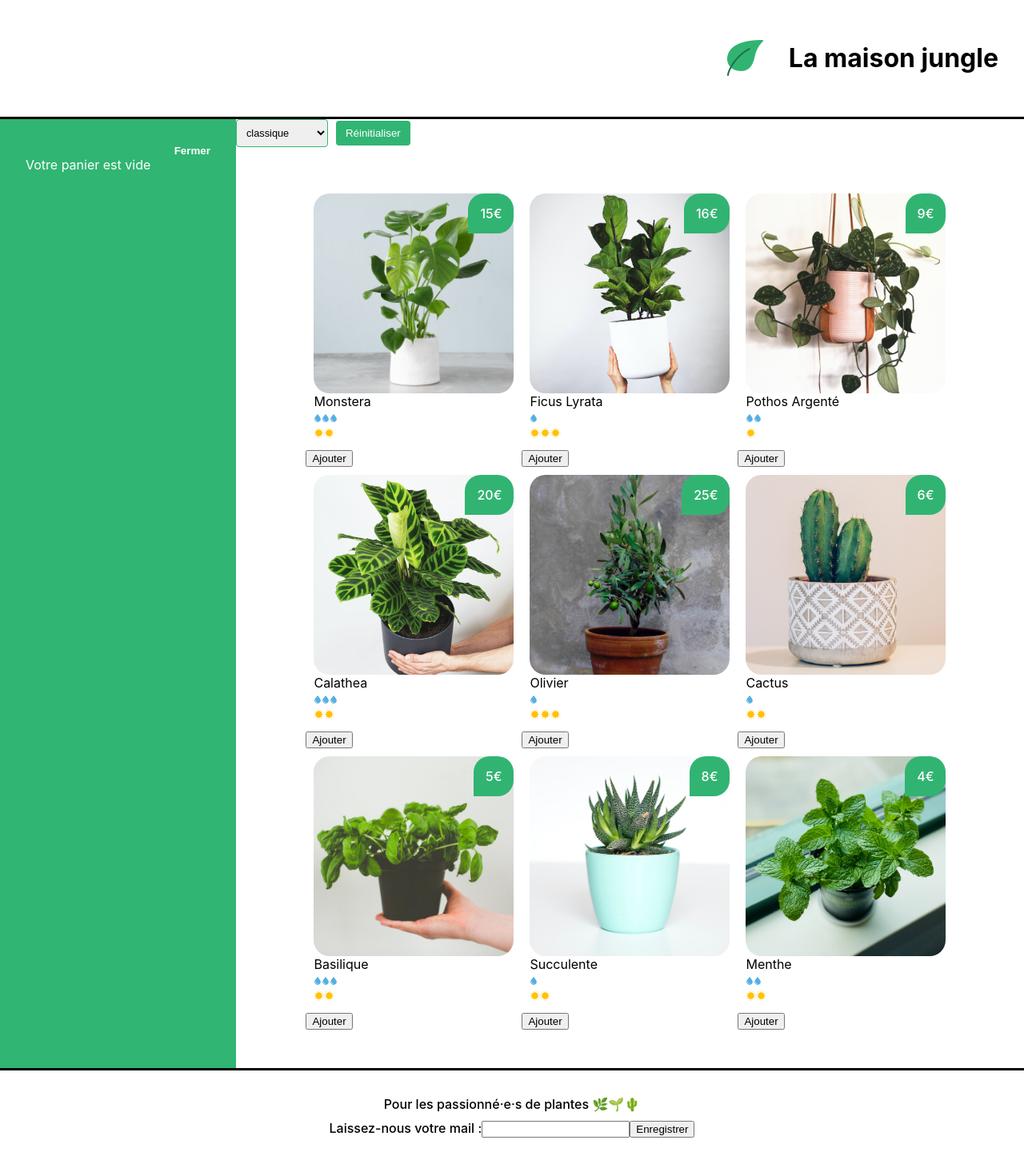
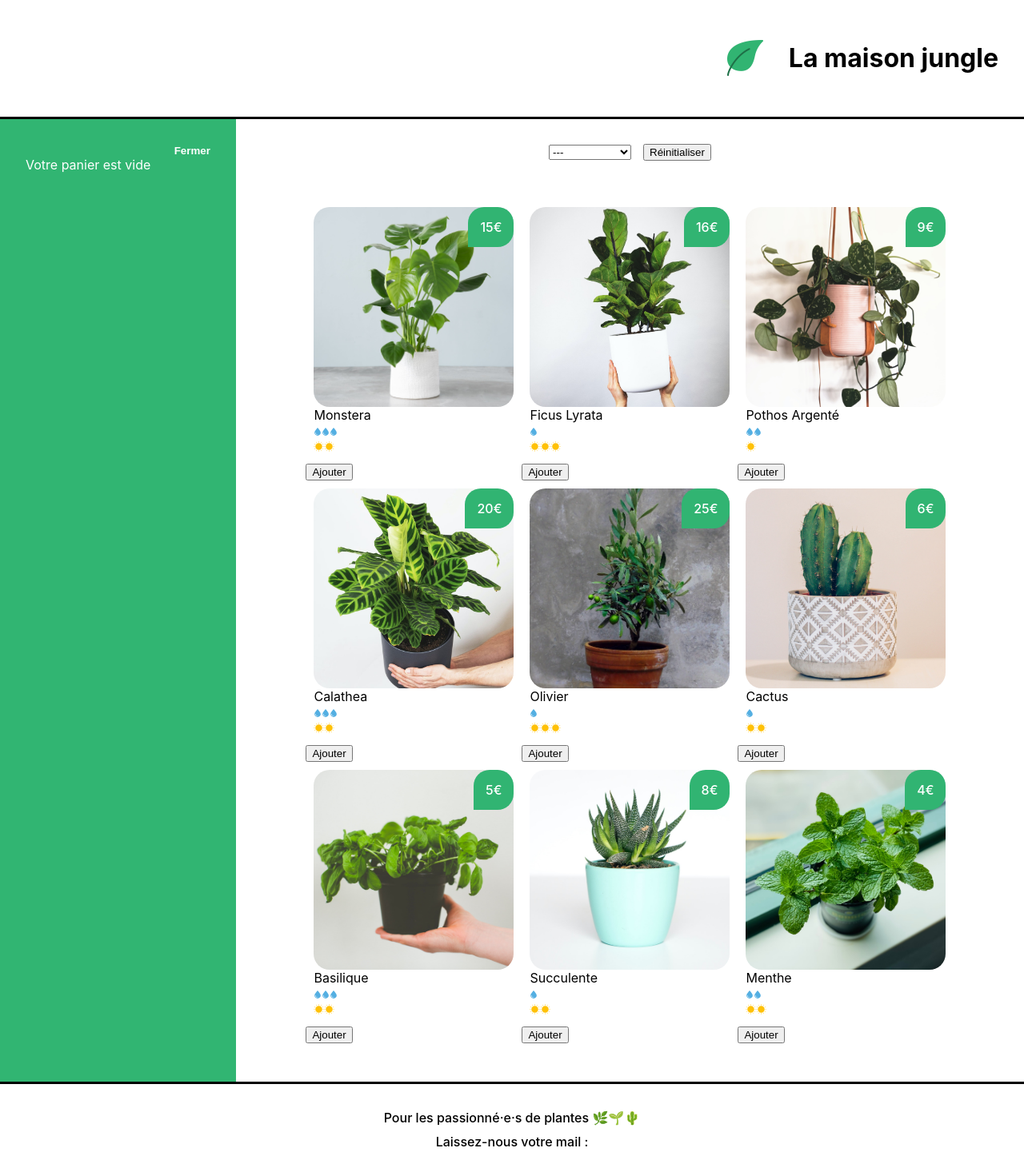
Before and after one commit to thibauttaglialatela/la-maison-jungle-react, a React (Create React App) app: page / in a window 1280 px wide. Shown: the top 1446 px of the page at 80% size. Built offline with nearby package versions, Linux system fonts and the light colour scheme.

Commit message:
begin exo localStorage and useEffect

```diff
--- a/src/components/CareScale.js
+++ b/src/components/CareScale.js
@@ -1,57 +1,40 @@
-import Sun from "../assets/sun.svg";
-import Water from "../assets/water.svg";
+import Sun from '../assets/sun.svg'
+import Water from '../assets/water.svg'
 
-function entretienPlante(careType, ScaleValue) {
-  if (careType === 'light') {
-	switch (ScaleValue) {
-		case 1:
-			alert("Cette plante requiert beaucoup de lumière" );
-			break;
-		case 2:
-			alert("Cette plante requiert modérement de lumière" );
-			break;
-		case 3:
-			alert("Cette plante requiert peu de lumière" );
-			break;
-		default:
-			break;
-	}
-	} else if (careType === 'water') {
-		switch (ScaleValue) {
-			case 1:
-				alert("Cette plante requiert beaucoup d'eau" );
-				break;
-			case 2:
-				alert("Cette plante requiert modérement d'eau" );
-				break;
-			case 3:
-				alert("Cette plante requiert peu d'eau" );
-				break;
-			default:
-				break;
-		}
-	}
+// Ici, il s'agit d'une manière de faire.
+//Vous auriez aussi pu utiliser une fonction qui retourne l'élément souhaité, ou bien faire directement des conditions
+const quantityLabel = {
+	1: 'peu',
+	2: 'modérément',
+	3: 'beaucoup'
 }
 
-
 function CareScale({ scaleValue, careType }) {
-  const range = [1, 2, 3];
+	const range = [1, 2, 3]
 	const scaleType =
-    careType === "light" ? (
-      <img src={Sun} alt="sun-icon" />
+		careType === 'light' ? (
+			<img src={Sun} alt='sun-icon' />
 		) : (
-      <img src={Water} alt="water-icon" />
-    );
+			<img src={Water} alt='water-icon' />
+		)
 
 	return (
-    <div onClick={() => entretienPlante(careType, scaleValue)}>
+		<div
+			onClick={() =>
+				alert(
+					`Cette plante requiert ${quantityLabel[scaleValue]} ${
+						careType === 'light' ? 'de lumière' : "d'arrosage"
+					}`
+				)
+			}
+		>
 			{range.map((rangeElem) =>
 				scaleValue >= rangeElem ? (
 					<span key={rangeElem.toString()}>{scaleType}</span>
 				) : null
 			)}
 		</div>
-  );
+	)
 }
 
-export default CareScale;
+export default CareScale
--- a/src/components/Cart.js
+++ b/src/components/Cart.js
@@ -1,12 +1,17 @@
-import { useState } from 'react'
+import { useState, useEffect } from 'react'
 import '../styles/Cart.css'
 
 function Cart({ cart, updateCart }) {
 	const [isOpen, setIsOpen] = useState(true)
-	const total = cart.reduce(
-		(acc, plantType) => acc + plantType.amount * plantType.price,
+	const items = Object.keys(cart)
+	const total = items.reduce(
+		(acc, item) => acc + cart[item].amount * cart[item].price,
 		0
 	)
+	useEffect(() => {
+		document.title = `LMJ: ${total}€ d'achats`
+	}, [total])
+
 	return isOpen ? (
 		<div className='lmj-cart'>
 			<button
--- a/src/components/Categories.js
+++ b/src/components/Categories.js
@@ -1,32 +1,23 @@
-import { useState } from 'react';
 import '../styles/Categories.css'
 
-function Categories({ categories, onSelectCategory }) {
-  const [selectedCategory, setSelectedCategory] = useState('');
-
-  const handleCategoryChange = (event) => {
-    const newCategory = event.target.value;
-    setSelectedCategory(newCategory);
-    onSelectCategory(newCategory);
-  };
-
-  function resetCategory() {
-    setSelectedCategory('');
-    onSelectCategory('');
-  }
-
+function Categories({ setActiveCategory, categories, activeCategory }) {
 	return (
 		<div className='lmj-categories'>
-    <select className='lmj-categories-select' value={selectedCategory} onChange={handleCategoryChange}>
+			<select
+				value={activeCategory}
+				onChange={(e) => setActiveCategory(e.target.value)}
+				className='lmj-categories-select'
+			>
+				<option value=''>---</option>
 				{categories.map((cat) => (
 					<option key={cat} value={cat}>
 						{cat}
 					</option>
 				))}
 			</select>
-    <button className='lmj-categories-button' onClick={resetCategory}>Réinitialiser</button>
+			<button onClick={() => setActiveCategory('')}>Réinitialiser</button>
 		</div>
-  );
+	)
 }
 
-export default Categories;
+export default Categories
--- a/src/components/Footer.js
+++ b/src/components/Footer.js
@@ -1,39 +1,33 @@
-import { useState } from "react";
-import "../styles/Footer.css";
+import { useState } from 'react'
+import '../styles/Footer.css'
 
 function Footer() {
-  const [email, setEmail] = useState('');
+	const [inputValue, setInputValue] = useState('')
 
-  const validateEmail = (email) => {
-    // Utiliser une expression régulière pour valider l'email
-    const emailRegex = /^[a-zA-Z0-9._-]+@[a-zA-Z0-9.-]+\.[a-zA-Z]{2,4}$/;
-    return emailRegex.test(email);
-  };
+	function handleInput(e) {
+		setInputValue(e.target.value)
+	}
 
-  const handleBlur = () => {
-    const isValid = validateEmail(email);
-    if (!isValid) {
-      alert("L'adresse email n'est pas valide.");
+	function handleBlur() {
+		if (!inputValue.includes('@')) {
+			alert("Attention, il n'y a pas d'@, ceci n'est pas une adresse valide 😥")
 		}
-  };
+	}
 
 	return (
-    <footer className="lmj-footer">
-      <div className="lmj-footer-elem">
+		<footer className='lmj-footer'>
+			<div className='lmj-footer-elem'>
 				Pour les passionné·e·s de plantes 🌿🌱🌵
 			</div>
-      <div className="lmj-footer-elem">
-        Laissez-nous votre mail :
+			<div className='lmj-footer-elem'>Laissez-nous votre mail :</div>
 			<input
-          type="email"
-          value={email}
-          onChange={(e) => setEmail(e.target.value)}
+				placeholder='Entrez votre mail'
+				onChange={handleInput}
+				value={inputValue}
 				onBlur={handleBlur}
 			/>
-        <button onClick={() => alert(email)}>Enregistrer</button>
-      </div>
 		</footer>
-  );
+	)
 }
 
-export default Footer;
+export default Footer
--- a/src/components/ShoppingList.js
+++ b/src/components/ShoppingList.js
@@ -1,41 +1,43 @@
+import { useState } from 'react'
 import { plantList } from '../datas/plantList'
 import PlantItem from './PlantItem'
+import Categories from './Categories'
 import '../styles/ShoppingList.css'
-import Categories from './Categories'
-import { useState } from 'react'
 
 function ShoppingList({ cart, updateCart }) {
+	const [activeCategory, setActiveCategory] = useState('')
 	const categories = plantList.reduce(
 		(acc, plant) =>
 			acc.includes(plant.category) ? acc : acc.concat(plant.category),
 		[]
 	)
 
-	const [selectedCategory, setSelectedCategory] = useState('');
-
 	function addToCart(name, price) {
-		const currentPlantSaved = cart.find((plant) => plant.name === name)
-		if (currentPlantSaved) {
+		const currentPlantAdded = cart.find((plant) => plant.name === name)
+		if (currentPlantAdded) {
 			const cartFilteredCurrentPlant = cart.filter(
 				(plant) => plant.name !== name
 			)
 			updateCart([
 				...cartFilteredCurrentPlant,
-				{ name, price, amount: currentPlantSaved.amount + 1 }
+				{ name, price, amount: currentPlantAdded.amount + 1 }
 			])
 		} else {
 			updateCart([...cart, { name, price, amount: 1 }])
 		}
 	}
 
-	const filteredPlants = selectedCategory
-    ? plantList.filter((plant) => plant.category === selectedCategory)
-    : plantList;
 	return (
 		<div className='lmj-shopping-list'>
-			<Categories categories={categories} onSelectCategory={setSelectedCategory} />
+			<Categories
+				categories={categories}
+				setActiveCategory={setActiveCategory}
+				activeCategory={activeCategory}
+			/>
+
 			<ul className='lmj-plant-list'>
-				{filteredPlants.map(({ id, cover, name, water, light, price }) => (
+				{plantList.map(({ id, cover, name, water, light, price, category }) =>
+					!activeCategory || activeCategory === category ? (
 						<div key={id}>
 							<PlantItem
 								cover={cover}
@@ -46,7 +48,8 @@ function ShoppingList({ cart, updateCart }) {
 							/>
 							<button onClick={() => addToCart(name, price)}>Ajouter</button>
 						</div>
-				))}
+					) : null
+				)}
 			</ul>
 		</div>
 	)
--- a/src/styles/Categories.css
+++ b/src/styles/Categories.css
@@ -1,26 +1,8 @@
 .lmj-categories {
-    display: flex;
-    align-items: center;
-    gap: 10px;
+	text-align: center;
+	padding-top: 30px;
 }
 
 .lmj-categories-select {
-    padding: 0.5rem;
-    font-size: 0.8rem;
-    border: 1px solid #31b572;
-    border-radius: 4px;
+	margin-right: 15px;
 }
-
-.lmj-categories-button {
-    padding: 8px 12px;
-    background-color: #31b572;
-    color: #fff;
-    border: none;
-    border-radius: 4px;
-    cursor: pointer;
-    transition: background-color 0.3s ease;
-}
-
-.lmj-categories-button:hover {
-    background-color: #31b57379;
-}
```
Lines whose indentation alone changed are shown as unchanged.
